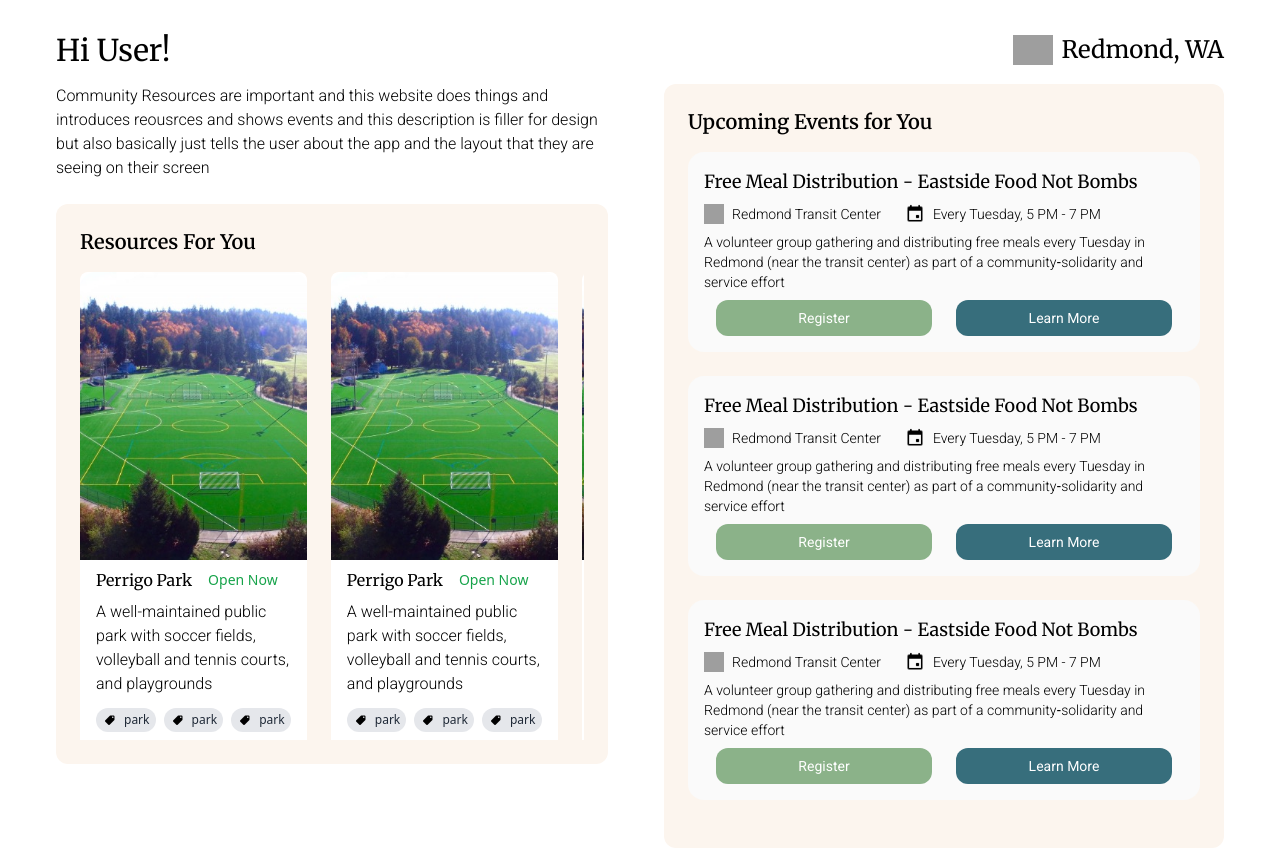
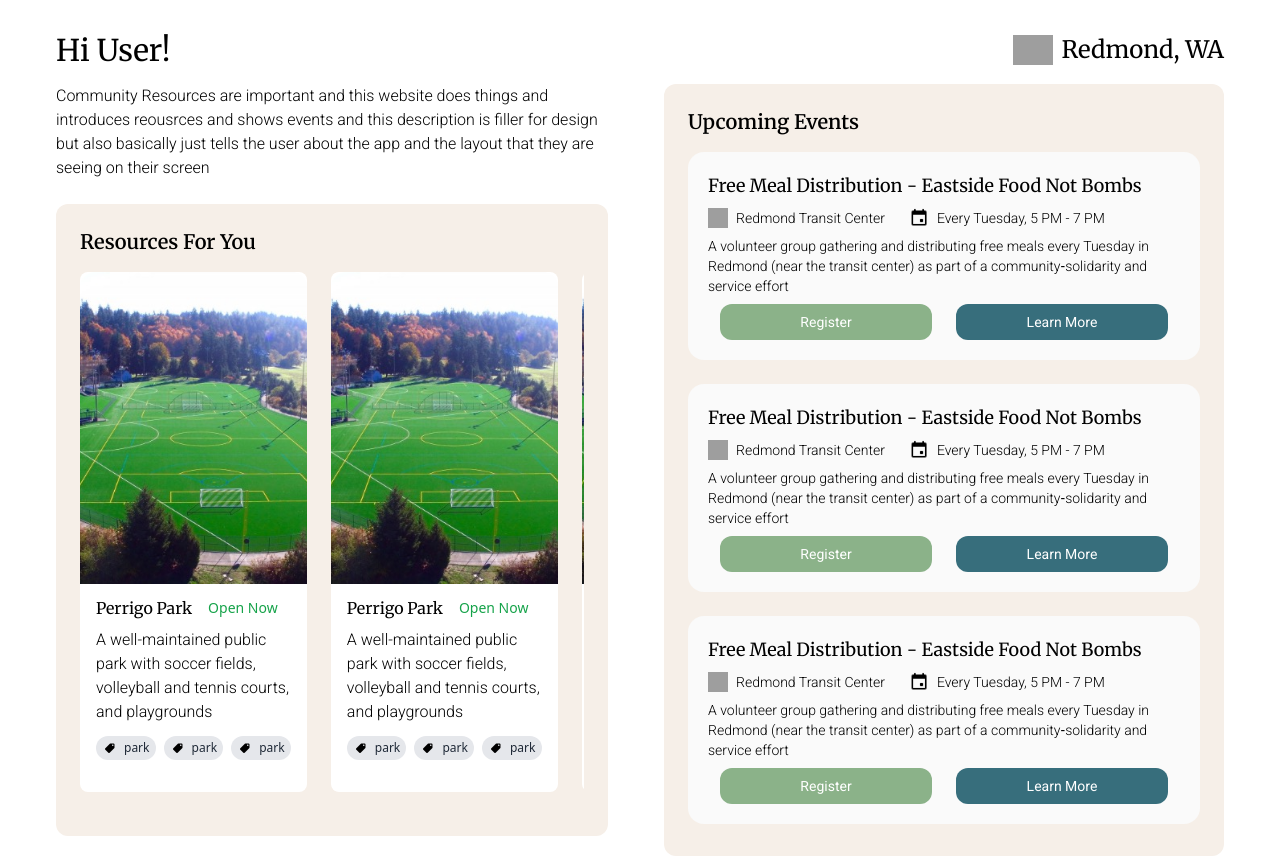
Before and after one commit to emilydma08/community-resource-hub, a Flask app: page /dashboard in a window 1280 px wide. Shown: the part 64-920 px from the top of the page. Run offline with Flask 3, Linux system fonts and the light colour scheme; some libraries are stand-ins or nearby versions; grey boxes are pictures that could not be loaded.

Commit message:
additional dashboard styling

```diff
--- a/static/styles.css
+++ b/static/styles.css
@@ -2,7 +2,7 @@
 
 :root{
     --white: #fafafa;
-    --beige: #fcf5ee;
+    --beige: #f6efe8;
     --black: #171616;
     --green: #8bb289;
     --blue: #376e7c;
--- a/templates/user-dashboard.html
+++ b/templates/user-dashboard.html
@@ -22,11 +22,11 @@
         <div class="flex flex-row justify-between gap-6">
             <div class="w-1/2 pr-8 flex flex-col gap-6">
                 <p class="body-font font-sm font-light">Community Resources are important and this website does things and introduces reousrces and shows events and this description is filler for design but also basically just tells the user about the app and the layout that they are seeing on their screen</p>
-                <div class="bg-[var(--beige)] h-[70vh] p-6 rounded-xl flex flex-col gap-4">
+                <div class="bg-[var(--beige)] h-[79vh] p-6 rounded-xl flex flex-col gap-4">
                     <h2 class="heading-font text-xl font-semibold">Resources For You</h2>
                     <div class="flex flex-row overflow-x-auto gap-6">
-                        <div class="flex flex-none flex-col h-[60vh] bg-white rounded-2xl w-[45%] rounded-lg">
-                            <img src="{{ url_for('static', filename='images/perrigo.jpg') }}" class="object-cover rounded-t-2xl w-full h-[60%] mb-2">
+                        <div class="flex flex-none flex-col h-[65vh] bg-white rounded-2xl w-[45%] rounded-lg">
+                            <img src="{{ url_for('static', filename='images/perrigo.jpg') }}" class="object-cover rounded-t-2xl w-full h-[60%] mb-3">
                             <div class="flex flex-col px-4">
                                 <div class="flex flex-row items-center gap-4 mb-2"><h2 class="heading-font font-base">Perrigo Park</h2><span class="text-sm text-green-600">Open Now</span></div>
                                 <p class="body-font font-sm font-light">A well-maintained public park with soccer fields, volleyball and tennis courts, and playgrounds</p>
@@ -46,8 +46,8 @@
                                 </div>
                             </div>
                         </div>
-                        <div class="flex flex-none flex-col h-[60vh] bg-white rounded-2xl w-[45%] rounded-lg">
-                            <img src="{{ url_for('static', filename='images/perrigo.jpg') }}" class="object-cover rounded-t-2xl w-full h-[60%] mb-2">
+                        <div class="flex flex-none flex-col h-[65vh] bg-white rounded-2xl w-[45%] rounded-lg">
+                            <img src="{{ url_for('static', filename='images/perrigo.jpg') }}" class="object-cover rounded-t-2xl w-full h-[60%] mb-3">
                             <div class="flex flex-col px-4">
                                 <div class="flex flex-row items-center gap-4 mb-2"><h2 class="heading-font font-base">Perrigo Park</h2><span class="text-sm text-green-600">Open Now</span></div>
                                 <p class="body-font font-sm font-light">A well-maintained public park with soccer fields, volleyball and tennis courts, and playgrounds</p>
@@ -67,8 +67,8 @@
                                 </div>
                             </div>
                         </div>
-                        <div class="flex flex-none flex-col h-[60vh] bg-white rounded-2xl w-[45%] rounded-lg">
-                            <img src="{{ url_for('static', filename='images/perrigo.jpg') }}" class="object-cover rounded-t-2xl w-full h-[60%] mb-2">
+                        <div class="flex flex-none flex-col h-[65vh] bg-white rounded-2xl w-[45%] rounded-lg">
+                            <img src="{{ url_for('static', filename='images/perrigo.jpg') }}" class="object-cover rounded-t-2xl w-full h-[60%] mb-3">
                             <div class="flex flex-col px-4">
                                 <div class="flex flex-row items-center gap-4 mb-2"><h2 class="heading-font font-base">Perrigo Park</h2><span class="text-sm text-green-600">Open Now</span></div>
                                 <p class="body-font font-sm font-light">A well-maintained public park with soccer fields, volleyball and tennis courts, and playgrounds</p>
@@ -88,8 +88,8 @@
                                 </div>
                             </div>
                         </div>
-                        <div class="flex flex-none flex-col h-[60vh] bg-white rounded-2xl w-[45%] rounded-lg">
-                            <img src="{{ url_for('static', filename='images/perrigo.jpg') }}" class="object-cover rounded-t-2xl w-full h-[60%] mb-2">
+                        <div class="flex flex-none flex-col h-[65vh] bg-white rounded-2xl w-[45%] rounded-lg">
+                            <img src="{{ url_for('static', filename='images/perrigo.jpg') }}" class="object-cover rounded-t-2xl w-full h-[60%] mb-3">
                             <div class="flex flex-col px-4">
                                 <div class="flex flex-row items-center gap-4 mb-2"><h2 class="heading-font font-base">Perrigo Park</h2><span class="text-sm text-green-600">Open Now</span></div>
                                 <p class="body-font font-sm font-light">A well-maintained public park with soccer fields, volleyball and tennis courts, and playgrounds</p>
@@ -109,8 +109,8 @@
                                 </div>
                             </div>
                         </div>
-                        <div class="flex flex-none flex-col h-[60vh] bg-white rounded-2xl w-[45%] rounded-lg">
-                            <img src="{{ url_for('static', filename='images/perrigo.jpg') }}" class="object-cover rounded-t-2xl w-full h-[60%] mb-2">
+                        <div class="flex flex-none flex-col h-[65vh] bg-white rounded-2xl w-[45%] rounded-lg">
+                            <img src="{{ url_for('static', filename='images/perrigo.jpg') }}" class="object-cover rounded-t-2xl w-full h-[60%] mb-3">
                             <div class="flex flex-col px-4">
                                 <div class="flex flex-row items-center gap-4 mb-2"><h2 class="heading-font font-base">Perrigo Park</h2><span class="text-sm text-green-600">Open Now</span></div>
                                 <p class="body-font font-sm font-light">A well-maintained public park with soccer fields, volleyball and tennis courts, and playgrounds</p>
@@ -133,9 +133,9 @@
                     </div>
                 </div>
             </div>
-            <div class="w-1/2 bg-[var(--beige)] rounded-xl p-6 flex flex-col">
-                <h2 class="heading-font text-xl font-semibold mb-4">Upcoming Events for You</h2>
-                <div class='bg-[var(--white)] p-4 rounded-2xl w-full flex flex-col gap-2 mb-6'>
+            <div class="w-1/2 bg-[var(--beige)] rounded-xl p-6 pb-2 flex flex-col">
+                <h2 class="heading-font text-xl font-semibold mb-4">Upcoming Events</h2>
+                <div class='bg-[var(--white)] p-5 rounded-2xl w-full flex flex-col gap-2 mb-6'>
                     <h3 class="heading-font text-lg font-normal">Free Meal Distribution - <span>Eastside Food Not Bombs</span></h3>
                     <div class="flex flex-row">
                         <div class="flex flex-row">
@@ -153,7 +153,7 @@
                         <div class="bg-[var(--blue)] w-[45%] py-2 body-font text-sm font-normal text-white flex align-center justify-center rounded-xl">Learn More</div>
                     </div>
                 </div>
-                <div class='bg-[var(--white)] p-4 rounded-2xl w-full flex flex-col gap-2 mb-6'>
+                <div class='bg-[var(--white)] p-5 rounded-2xl w-full flex flex-col gap-2 mb-6'>
                     <h3 class="heading-font text-lg font-normal">Free Meal Distribution - <span>Eastside Food Not Bombs</span></h3>
                     <div class="flex flex-row">
                         <div class="flex flex-row">
@@ -171,7 +171,7 @@
                         <div class="bg-[var(--blue)] w-[45%] py-2 body-font text-sm font-normal text-white flex align-center justify-center rounded-xl">Learn More</div>
                     </div>
                 </div>
-                <div class='bg-[var(--white)] p-4 rounded-2xl w-full flex flex-col gap-2 mb-6'>
+                <div class='bg-[var(--white)] p-5 rounded-2xl w-full flex flex-col gap-2 mb-6'>
                     <h3 class="heading-font text-lg font-normal">Free Meal Distribution - <span>Eastside Food Not Bombs</span></h3>
                     <div class="flex flex-row">
                         <div class="flex flex-row">
```
